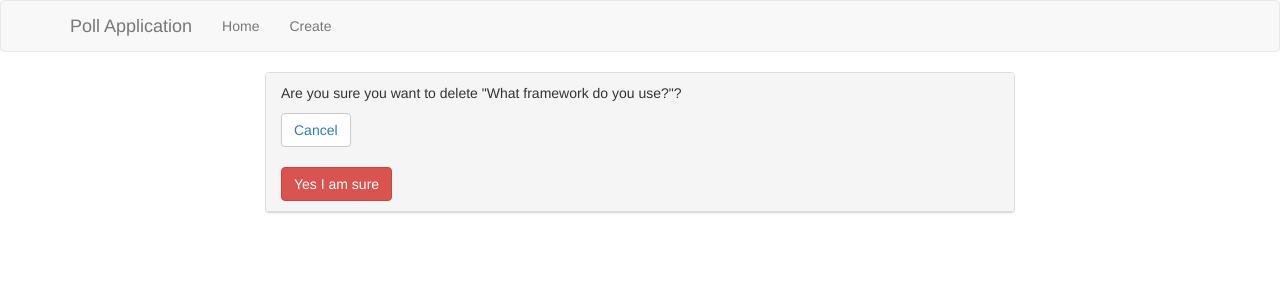
After one commit to cristiol/poll_project, a Django app: page /delete/1 in a window 1280 px wide. The commit adds this page. Shown: the top 300 px of the page. Run offline with Django 4.2, Linux system fonts and the light colour scheme; data comes from the database, SQL or seed files in the repository; both versions use the stored data as it was after the commit; some libraries are stand-ins or nearby versions.

Commit message:
add delete button

```diff
--- a/poll/models.py
+++ b/poll/models.py
@@ -12,3 +12,6 @@ class Poll(models.Model):
 
     def total(self):
         return self.option_one_count + self.option_two_count + self.option_three_count
+
+    def __str__(self):
+        return self.question
--- /dev/null
+++ b/poll/templates/delete.html
@@ -0,0 +1,27 @@
+{% extends "base.html" %}
+
+{% block title %}Results{% endblock %}
+
+{% block main %}
+<div class="row">
+    <div class="col-lg-8 col-lg-offset-2">
+        <div class="panel panel-default">
+            <div class="panel-heading">
+                <p>Are you sure you want to delete "{{item}}"?</p>
+                <button type="button" class="btn btn-default"> <a href="{% url 'home' %}">Cancel</a>
+                </button>
+                <form method="POST" action="">
+                    {% csrf_token %}
+                    <br>
+                    <button type="submit" name="Delete" class="btn btn-danger">
+                        Yes I am sure
+                    </button>
+                    </br>
+                </form>
+
+            </div>
+
+        </div>
+    </div>
+</div>
+{% endblock %}
--- a/poll/templates/home.html
+++ b/poll/templates/home.html
@@ -16,7 +16,8 @@
                     <strong>{{ poll.question }}</strong>
                     <span class="pull-right">
                         <a href="{% url 'vote' poll.id %}" class="btn btn-info btn-xs">Vote</a> &nbsp;
-                        <a href="{% url 'results' poll.id %}" class="btn btn-default btn-xs">View Results</a> &nbsp;
+                        <a href="{% url 'results' poll.id %}" class="btn btn-default btn-xs">View Results</a>
+                        <a href="{% url 'delete' poll.id %}" class="btn btn-danger btn-xs">Delete</a>
                     </span>
                 </li>
                 {% endfor %}
--- a/poll/views.py
+++ b/poll/views.py
@@ -50,3 +50,15 @@ def vote(request, poll_id):
 
     context = {'poll': poll}
     return render(request, 'vote.html', context)
+
+
+def delete_poll(request, poll_id):
+    item = Poll.objects.get(pk=poll_id)
+
+    if request.method == 'POST':
+        item.delete()
+        return redirect('/')
+
+    context = {'item': item}
+
+    return render(request, 'delete.html', context)
--- a/poll_project/urls.py
+++ b/poll_project/urls.py
@@ -23,5 +23,7 @@ urlpatterns = [
     path('', poll_views.home, name='home'),
     path('create/', poll_views.create, name='create'),
     path('results/<poll_id>', poll_views.results, name='results'),
-    path('vote/<poll_id>', poll_views.vote, name='vote')
+    path('vote/<poll_id>', poll_views.vote, name='vote'),
+    path('delete/<poll_id>', poll_views.delete_poll, name='delete')
+
 ]
```
Also changed, not shown: db.sqlite3.
